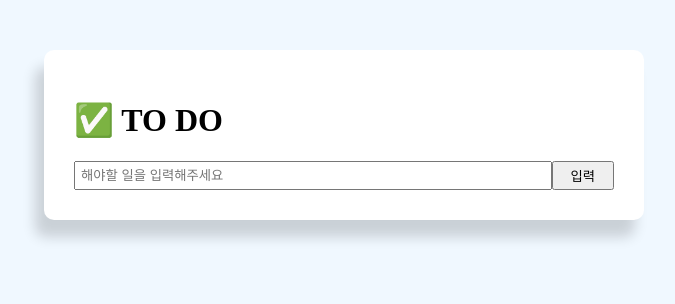
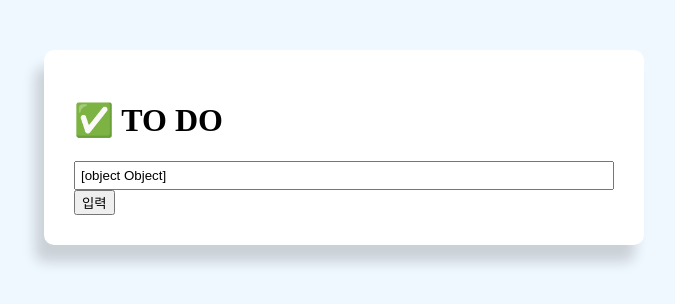
Before and after one commit to junep16/react-todo-app, a React (Create React App) app: page / in a window 1280 px wide. Shown: the top 304 px of the page, without its empty margins (296-971 px from the left). Built offline with nearby package versions, Linux system fonts and the light colour scheme; a web font is replaced by a local one.

Commit message:
✅ form 컴포넌트 분리

```diff
--- a/src/App.js
+++ b/src/App.js
@@ -1,15 +1,12 @@
 import React, { useState } from "react";
 import "./App.css";
+import Form from "./components/Form";
 import List from "./components/List";
 
 export default function App() {
 
   const [todoData, setTodoData] = useState([]);
   const [value, setValue] = useState("");
-
-  const handleChange = (e) => {
-    setValue(e.target.value);
-  }
 
   const handleSubmit = (e) => {
     e.preventDefault();
@@ -33,22 +30,13 @@ export default function App() {
             <h1>✅ TO DO</h1>
           </div>
           <List todoData={todoData} setTodoData={setTodoData}/>
-          <form style={{ display: "flex"}} onSubmit={handleSubmit}>
-            <input
-              type="text"
-              name="value"
-              style={{flex: "10", padding: "5px"}}
-              placeholder="해야할 일을 입력해주세요"
-              value={value}
-              onChange={handleChange}
-            />
+          <Form handleSubmit={handleSubmit} value={value} setValue={setValue} />
             <input
               type="submit"
               value="입력"
               className="btn"
               style={{flex:1}}
             />
-          </form>
         </div>
       </div>
     )
--- /dev/null
+++ b/src/components/Form.js
@@ -0,0 +1,23 @@
+import React from 'react'
+
+export default function Form( handleSubmit, value, setValue ) {
+
+  const handleChange = (e) => {
+    setValue(e.target.value);
+  }
+
+  return (
+    <div>
+      <form style={{ display: "flex"}} onSubmit={handleSubmit}>
+            <input
+              type="text"
+              name="value"
+              style={{flex: "10", padding: "5px"}}
+              placeholder="해야할 일을 입력해주세요"
+              value={value}
+              onChange={handleChange}
+              />
+      </form>
+    </div>
+  )
+}
```
